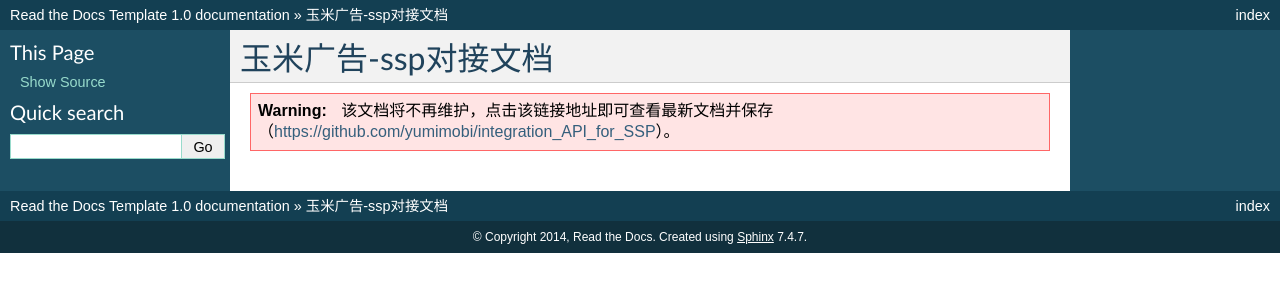
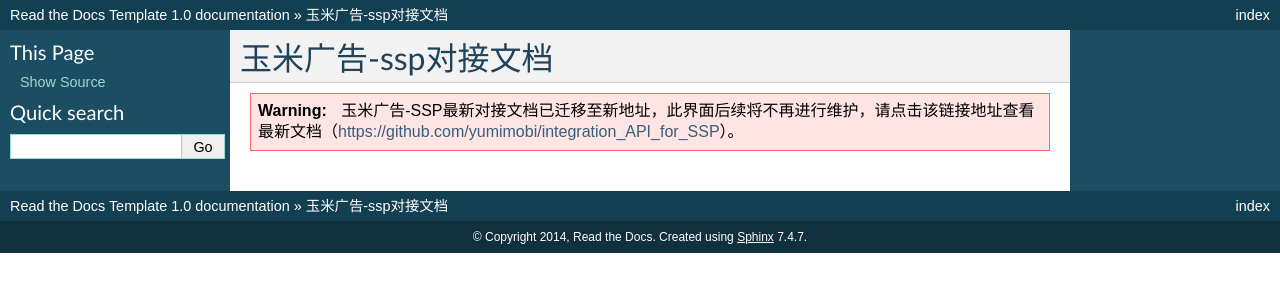
Before and after one commit to yumimobi/adx_ssp_doc, a Sphinx documentation site: the page built from docs/index.rst, in a window 1280 px wide. Shown: the top 300 px of the page. Built offline with Sphinx 7.4.7, drawn with Linux system fonts in a browser that asks for light colours.

Commit message:
增加新文档地址

```diff
--- a/docs/index.rst
+++ b/docs/index.rst
@@ -6,4 +6,4 @@
 玉米广告-ssp对接文档
 ==================================================
 
-.. warning:: 该文档将不再维护，点击该链接地址即可查看最新文档并保存（https://github.com/yumimobi/integration_API_for_SSP）。
+.. warning:: 玉米广告-SSP最新对接文档已迁移至新地址，此界面后续将不再进行维护，请点击该链接地址查看最新文档（https://github.com/yumimobi/integration_API_for_SSP）。
```
